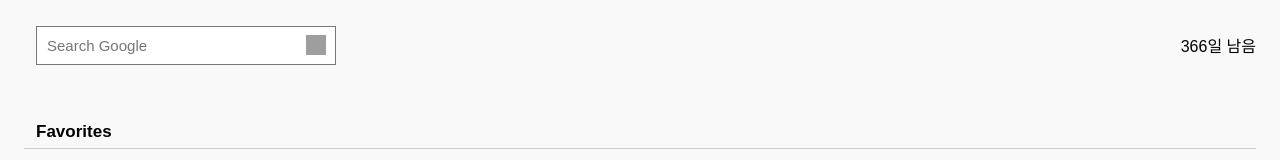
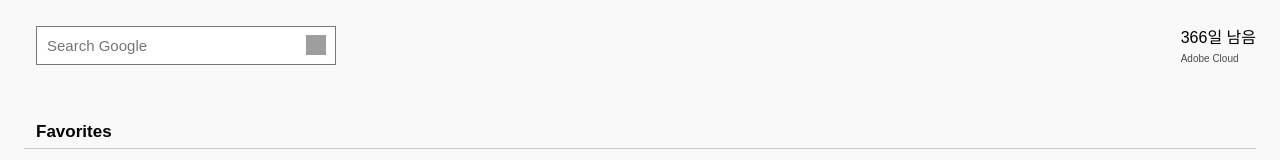
Before and after one commit to 170h/bookmark, a plain HTML site: page index.html in a window 1280 px wide. Shown: the top 160 px of the page. Drawn offline with Linux system fonts and the light colour scheme; grey boxes are pictures that could not be loaded; a web font is replaced by a local one.

Commit message:
index.html에 Adobe Cloud 텍스트 추가

```diff
--- a/index.html
+++ b/index.html
@@ -235,6 +235,7 @@
       </form>
       <div>
         <div id="countdown" data-d-day="2025-12-7">Loading...</div>
+        <small>Adobe Cloud</small>
       </div>
     </section>
     <section class="bookmark">
```
